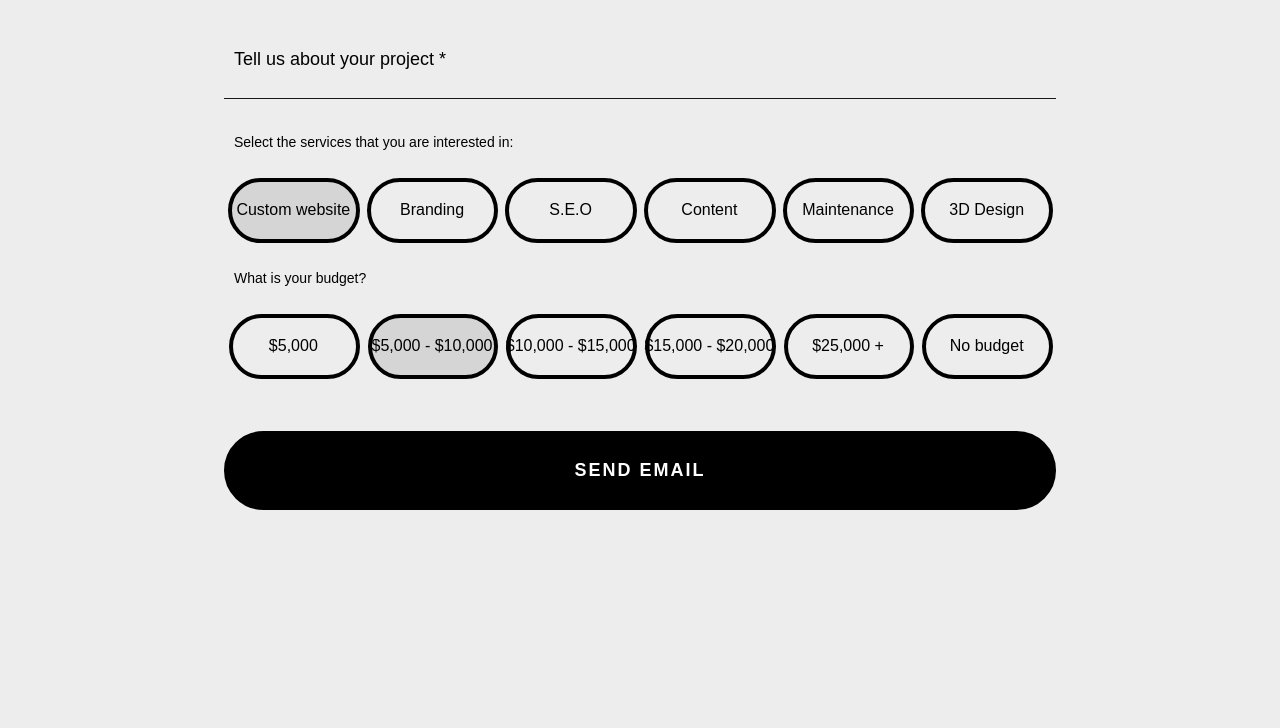
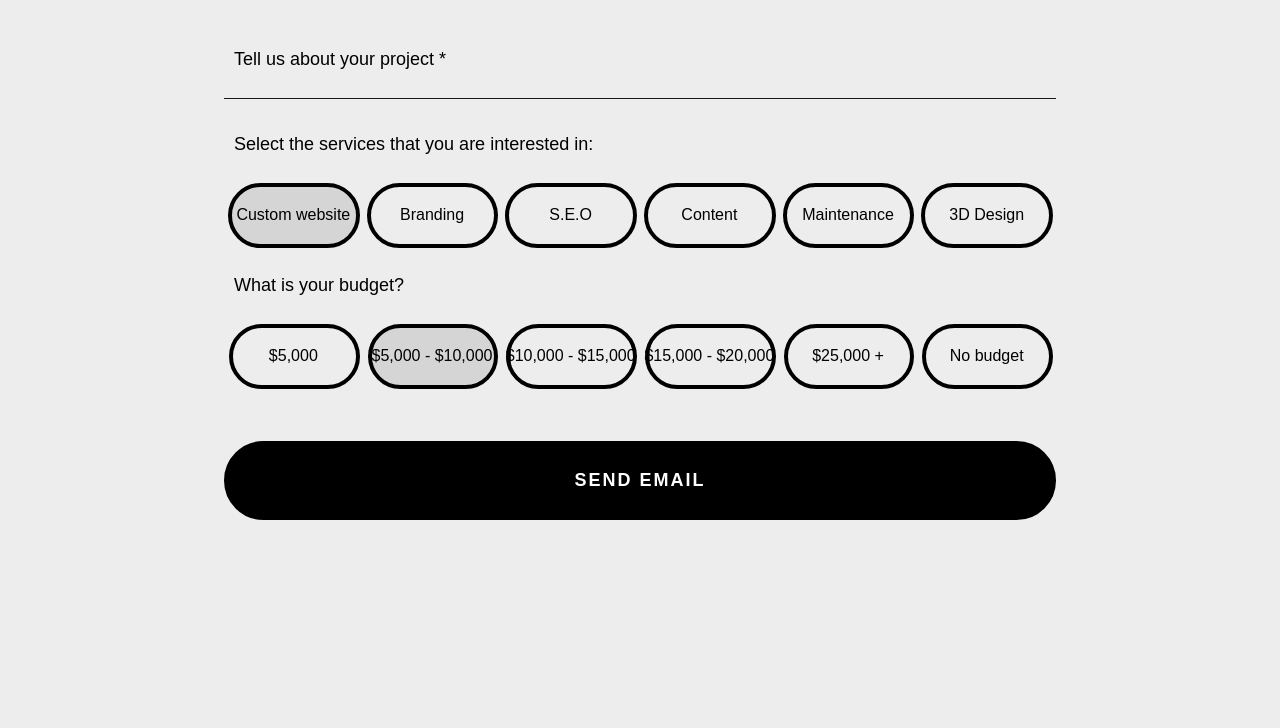
Before and after one commit to ssmllc/ssm24, a website built with webpack: page src/index.html in a window 1280 px wide. Shown: the part 4540-5268 px from the top of the page. Built offline with nearby package versions, Linux system fonts and the light colour scheme; a web font is replaced by a local one.

Commit message:
Update services form label

```diff
--- a/src/scss/_contact.scss
+++ b/src/scss/_contact.scss
@@ -194,10 +194,6 @@
     @media (min-width: 768px) {
       font-size: 18px;
     }
-
-    @media (min-width: 1280px) {
-      font-size: 14px;
-    }
   }
 }
 
```
Also changed, not shown: dist/main.css.
